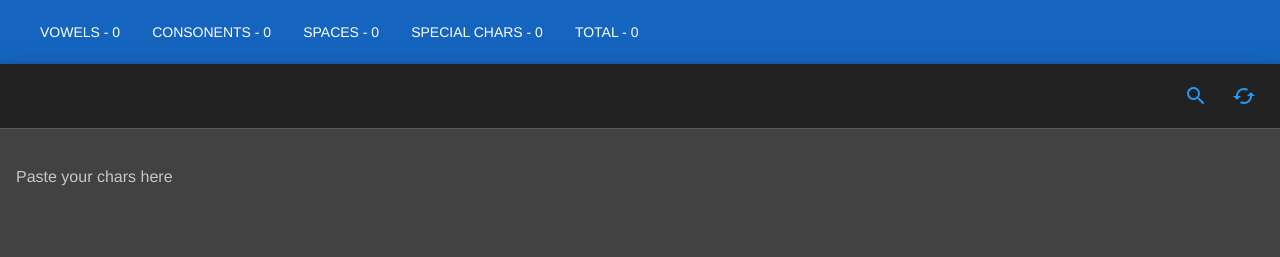
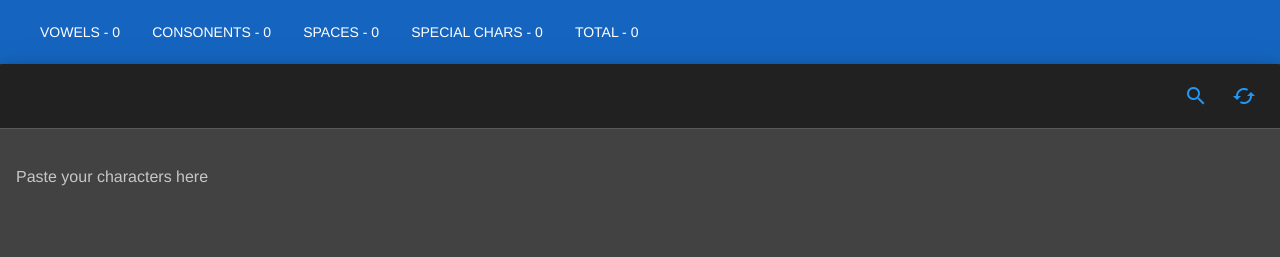
Before and after one commit to mohitkyadav/count_chars, a Vue app: page /#/ in a window 1280 px wide. Shown: the top 257 px of the page. Built offline with nearby package versions, Linux system fonts and the light colour scheme.

Commit message:
change placeholder

```diff
--- a/src/components/Landing.vue
+++ b/src/components/Landing.vue
@@ -27,7 +27,7 @@
                 <v-text-field
                   id="chars-input"
                   name="input-1"
-                  label="Paste your chars here"
+                  label="Paste your characters here"
                   multi-line
                   rows="20"
                   :counter="10000000000"
```
